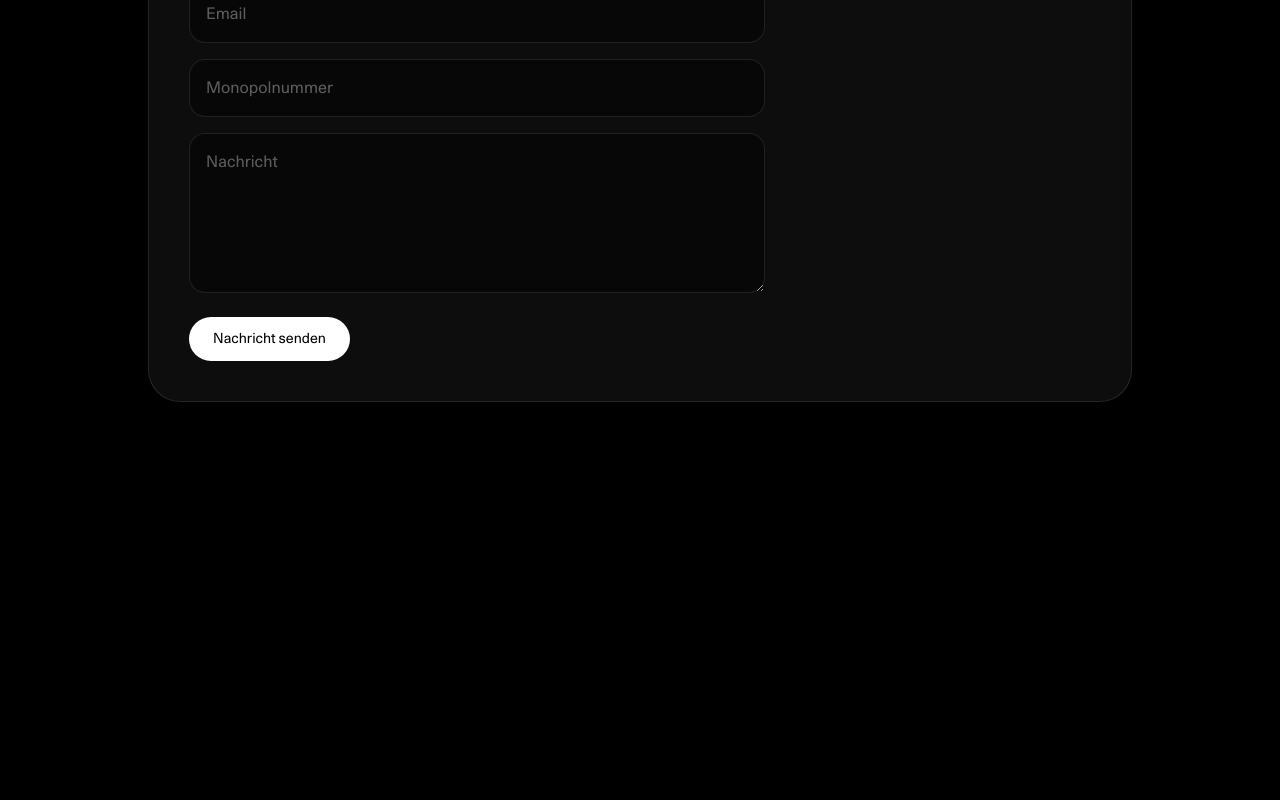
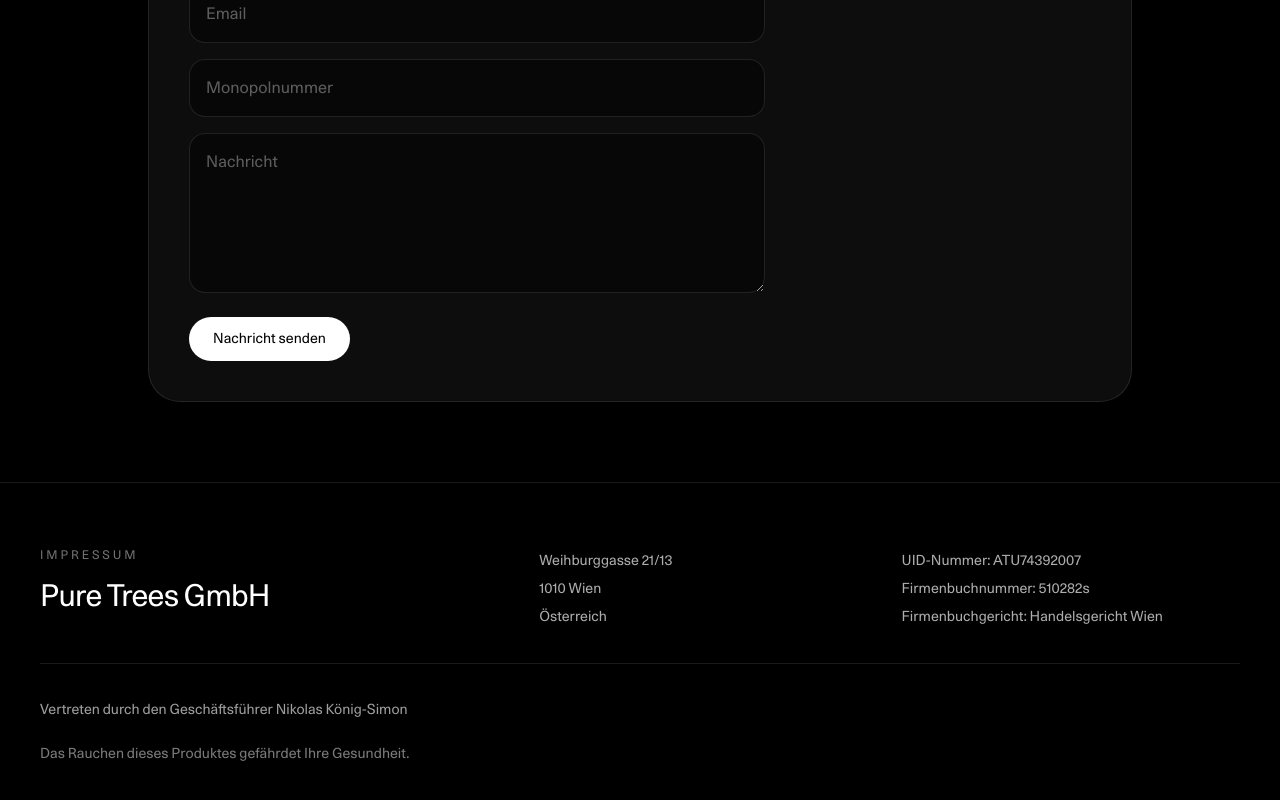
Before and after one commit to Trees-Website/trees-website, a Next.js app: page / in a window 1280 px wide. Shown: the part 2238-3038 px from the top of the page. Before the commit the page ends 2720 px from the top, so only its background shows below. Built offline with nearby package versions, Linux system fonts and the light colour scheme.

Commit message:
Add full footer with company info

```diff
--- a/app/page.tsx
+++ b/app/page.tsx
@@ -159,7 +159,44 @@
             </div>
           </div>
         </section>
-      </main>
+
+<footer id="impressum" className="border-t border-white/10 bg-black/80">
+  <div className="mx-auto max-w-7xl px-5 py-14 sm:px-6 lg:px-10 lg:py-16">
+    <div className="grid gap-8 lg:grid-cols-[0.8fr_1.2fr]">
+      <div>
+        <div className="text-xs uppercase tracking-[0.24em] text-white/45">Impressum</div>
+        <div className="mt-4 text-3xl tracking-tight">Pure Trees GmbH</div>
+      </div>
+
+      <div className="grid gap-6 text-sm leading-7 text-white/68 sm:grid-cols-2">
+        <div>
+          Weihburggasse 21/13
+          <br />
+          1010 Wien
+          <br />
+          Österreich
+        </div>
+        <div>
+          UID-Nummer: ATU74392007
+          <br />
+          Firmenbuchnummer: 510282s
+          <br />
+          Firmenbuchgericht: Handelsgericht Wien
+        </div>
+      </div>
+    </div>
+
+    <div className="mt-8 border-t border-white/10 pt-8 text-sm leading-7 text-white/62">
+      Vertreten durch den Geschäftsführer Nikolas König-Simon
+      <div className="mt-4 text-white/48">
+        Das Rauchen dieses Produktes gefährdet Ihre Gesundheit.
+      </div>
+    </div>
+  </div>
+</footer>
+
+</main>
     </>
   )
+
 }
```
